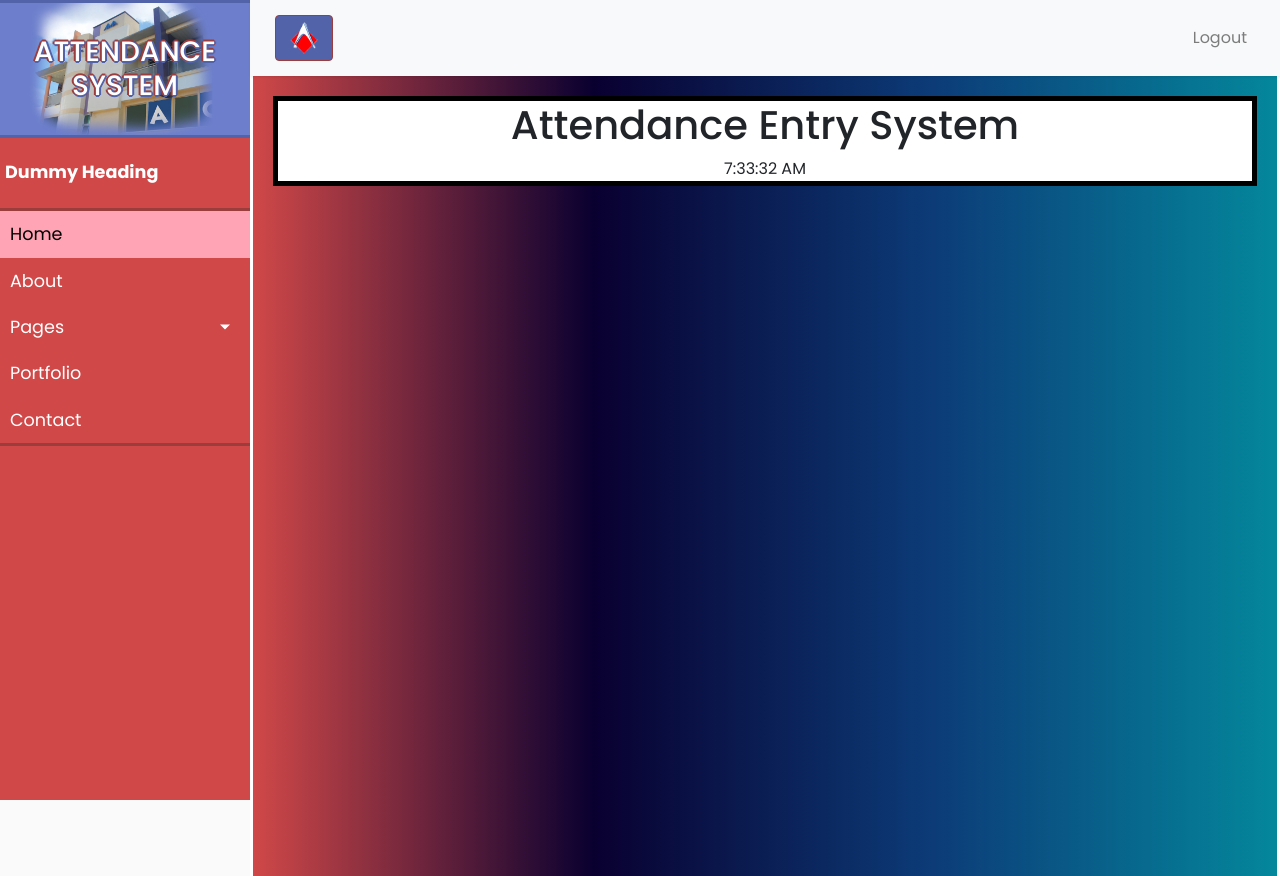
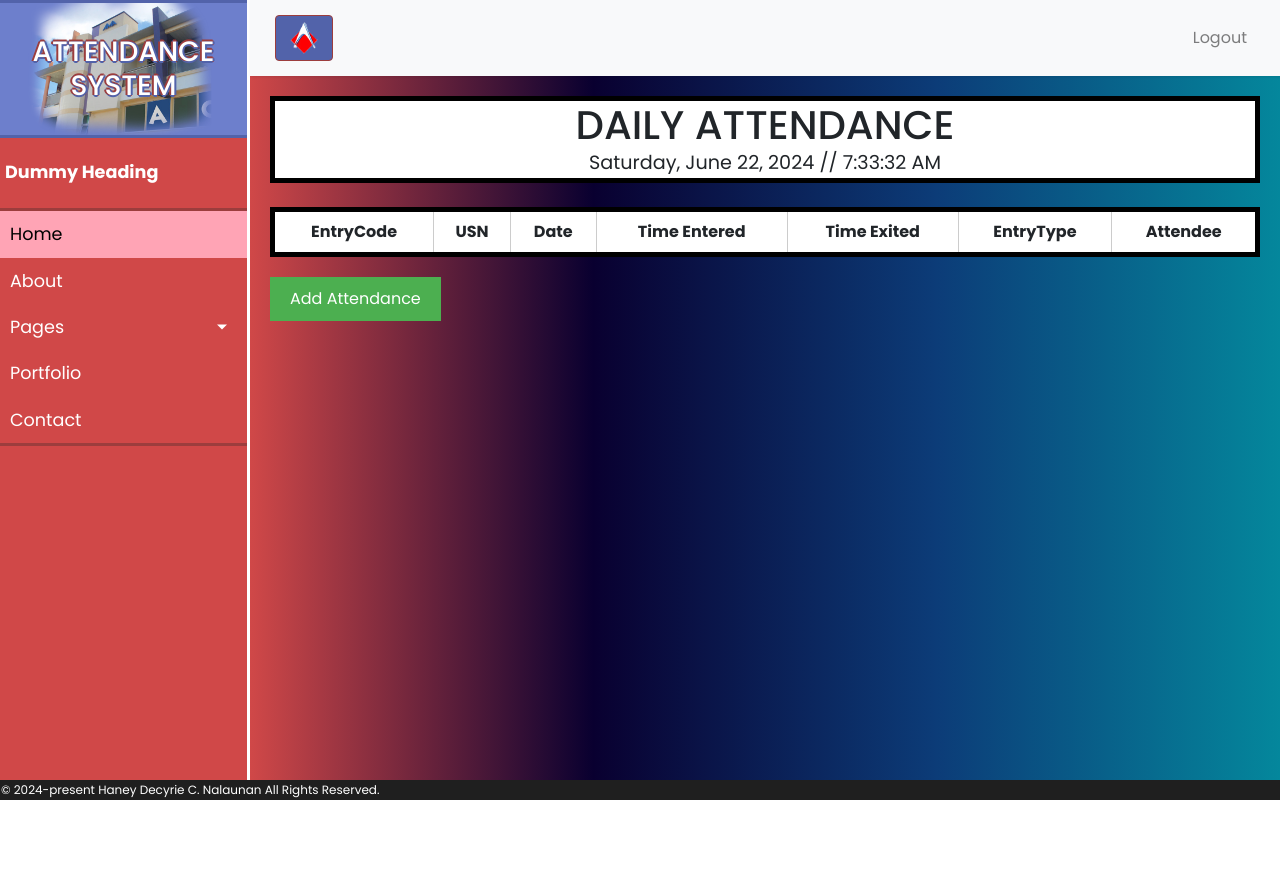
Before and after one commit to aaronasa098/AttendanceSystem, a PHP site: page /__ADMIN__DASHBOARD/index.html in a window 1280 px wide. After the commit the page ends 800 px from the top, so only its background shows below. Run offline with PHP 8.4, Linux system fonts and the light colour scheme; lists and menus that the app fills with data are empty; some libraries are stand-ins or nearby versions.

Commit message:
smol change

```diff
--- a/__ADMIN__DASHBOARD/HOME.html
+++ b/__ADMIN__DASHBOARD/HOME.html
@@ -4,21 +4,69 @@
         background-color: white;
         text-align: center;
     }
+    #BOX h1{
+        margin-bottom: 0px;
+    }
+
     #clock {
+        font-size: larger;
+    }
 
+    /* Basic styling for demonstration */
+    table {
+        width: 100%;
+        border-collapse: collapse;
+        margin-bottom: 20px;
+        background-color: white;
+    }
+    table, th, td {
+        border: 1px solid #ccc;
+        padding: 8px;
+        text-align: center;
+    }
+    button {
+        padding: 10px 20px;
+        background-color: #4CAF50;
+        color: white;
+        border: none;
+        cursor: pointer;
+    }
+    button:hover {
+        background-color: #45a049;
     }
 </style>
 
 <div id="BOX">
-    <h1>Attendance Entry System</h1>
+    <h1>DAILY ATTENDANCE</h1>
     <div id="clock"></div>
 </div>
+<br>
+<table style="border: 5px solid black;">
+    <thead>
+        <tr>
+            <th>EntryCode</th>
+            <th>USN</th>
+            <th>Date</th>
+            <th>Time Entered</th>
+            <th>Time Exited</th>
+            <th>EntryType</th>
+            <th>Attendee</th>
+        </tr>
+    </thead>
+    <tbody id="attendanceTable">
+        <!-- Table rows will be dynamically added here -->
+    </tbody>
+</table>
+
+<button onclick="addAttendance()">Add Attendance</button>
+
 
 
 
 <script>
     function updateClock() {
         const now = new Date();
+        const date = now.toLocaleDateString('en-US', { weekday: 'long', year: 'numeric', month: 'long', day: 'numeric' });
         let hours = now.getHours();
         const minutes = now.getMinutes().toString().padStart(2, '0');
         const seconds = now.getSeconds().toString().padStart(2, '0');
@@ -33,11 +81,35 @@
             hours = 12; // Midnight (12 AM)
         }
 
-        document.getElementById('clock').textContent = `${hours}:${minutes}:${seconds} ${period}`;
+        const timeString = `${hours}:${minutes}:${seconds} ${period}`;
+        document.getElementById('clock').innerHTML = `${date} // ${timeString}`;
     }
 
     // Update clock every second
     setInterval(updateClock, 1000);
 
-    // You can add JavaScript here to manage table data or interactions
+    function addAttendance() {
+    // Example data (you can replace this with actual data collection logic)
+    var entryCode = 'E123';
+    var usn = '12345';
+    var date = '2024-06-22';
+    var timeEntered = '10:00 AM';
+    var timeExited = '12:00 PM';
+    var entryType = 'Student';
+    var attendee = 'John Doe';
+
+    // Create a new row
+    var newRow = `<tr>
+                    <td>${entryCode}</td>
+                    <td>${usn}</td>
+                    <td>${date}</td>
+                    <td>${timeEntered}</td>
+                    <td>${timeExited}</td>
+                    <td>${entryType}</td>
+                    <td>${attendee}</td>
+                </tr>`;
+
+    // Append the new row to the table
+    document.getElementById("attendanceTable").innerHTML += newRow;
+}
 </script>
--- a/__ADMIN__DASHBOARD/index.html
+++ b/__ADMIN__DASHBOARD/index.html
@@ -96,6 +96,10 @@
         </div>
     </div>
 
+    <footer style="position: absolute; bottom: 0; width: 100%; background-color: #1f1f1f; padding: 1px; font-size: 12px; color: #ffffff;">
+        © 2024-present Haney Decyrie C. Nalaunan All Rights Reserved.
+    </footer>
+
     <!-- jQuery CDN - Slim version (=without AJAX) -->
     <script src="https://code.jquery.com/jquery-3.3.1.slim.min.js" integrity="sha384-q8i/X+965DzO0rT7abK41JStQIAqVgRVzpbzo5smXKp4YfRvH+8abtTE1Pi6jizo" crossorigin="anonymous"></script>
     <!-- Popper.JS -->
--- a/css/DBstyle.css
+++ b/css/DBstyle.css
@@ -64,6 +64,7 @@ a:focus {
     color: #fff;
     transition: all 0.3s;
     height: 100dvh;
+    border-right: 3px solid white;
 }
 
 #sidebar.active {
@@ -152,11 +153,9 @@ ul.CTAs a {
 #content {
     width: 100%;
     padding: 20px;
-    height: calc(100dvh);
+    height: calc(100dvh - 76px);
     transition: all 0.3s;
     overflow-y: scroll;
-    border-left: 3px solid white;
-    border-right: 3px solid white;
     background: linear-gradient(to left, #04879C, #0C3C78, #090030, #D04848);
 }
 
```
Also changed, not shown: OLD(LAST)/.htaccess (deleted).
